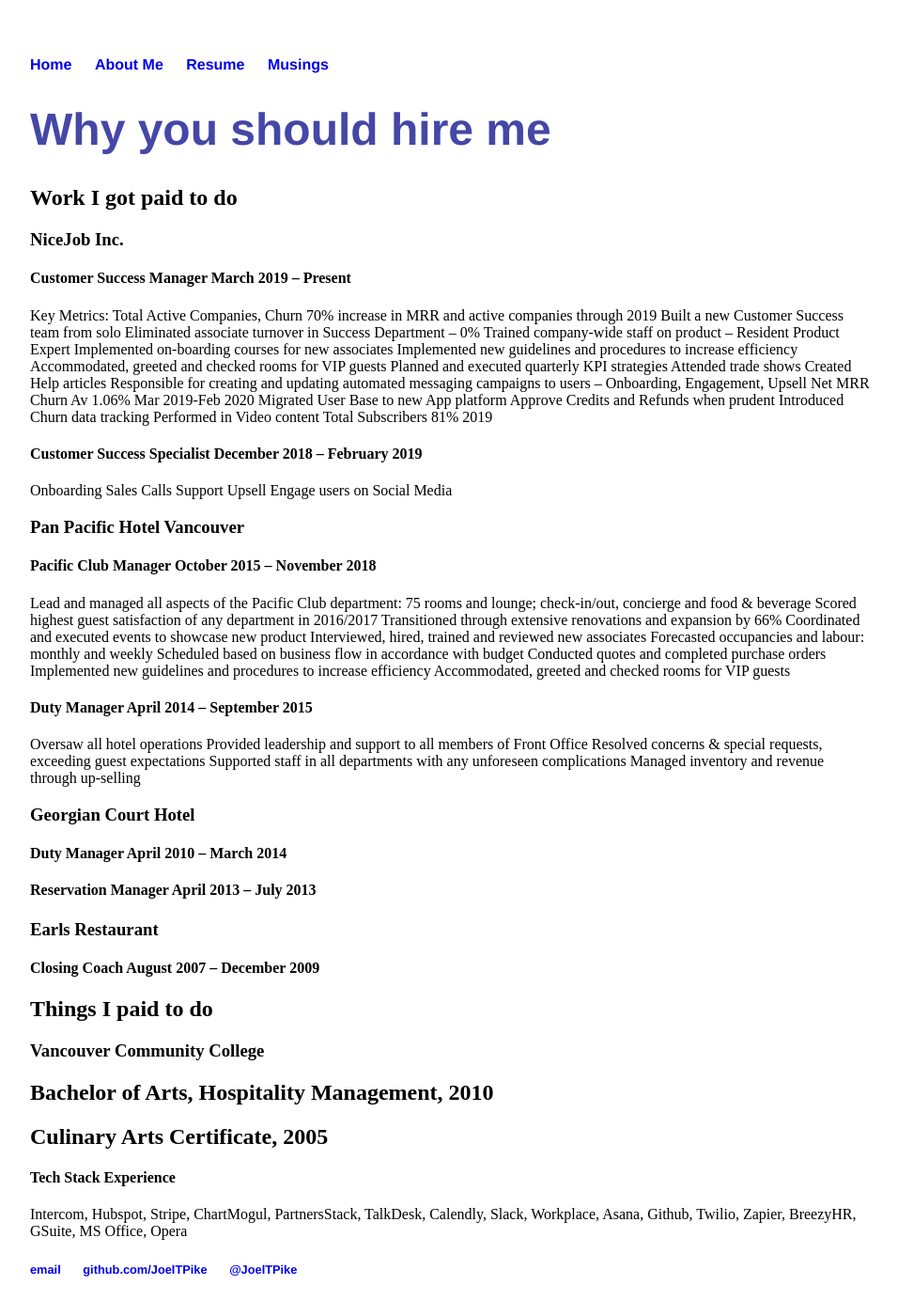
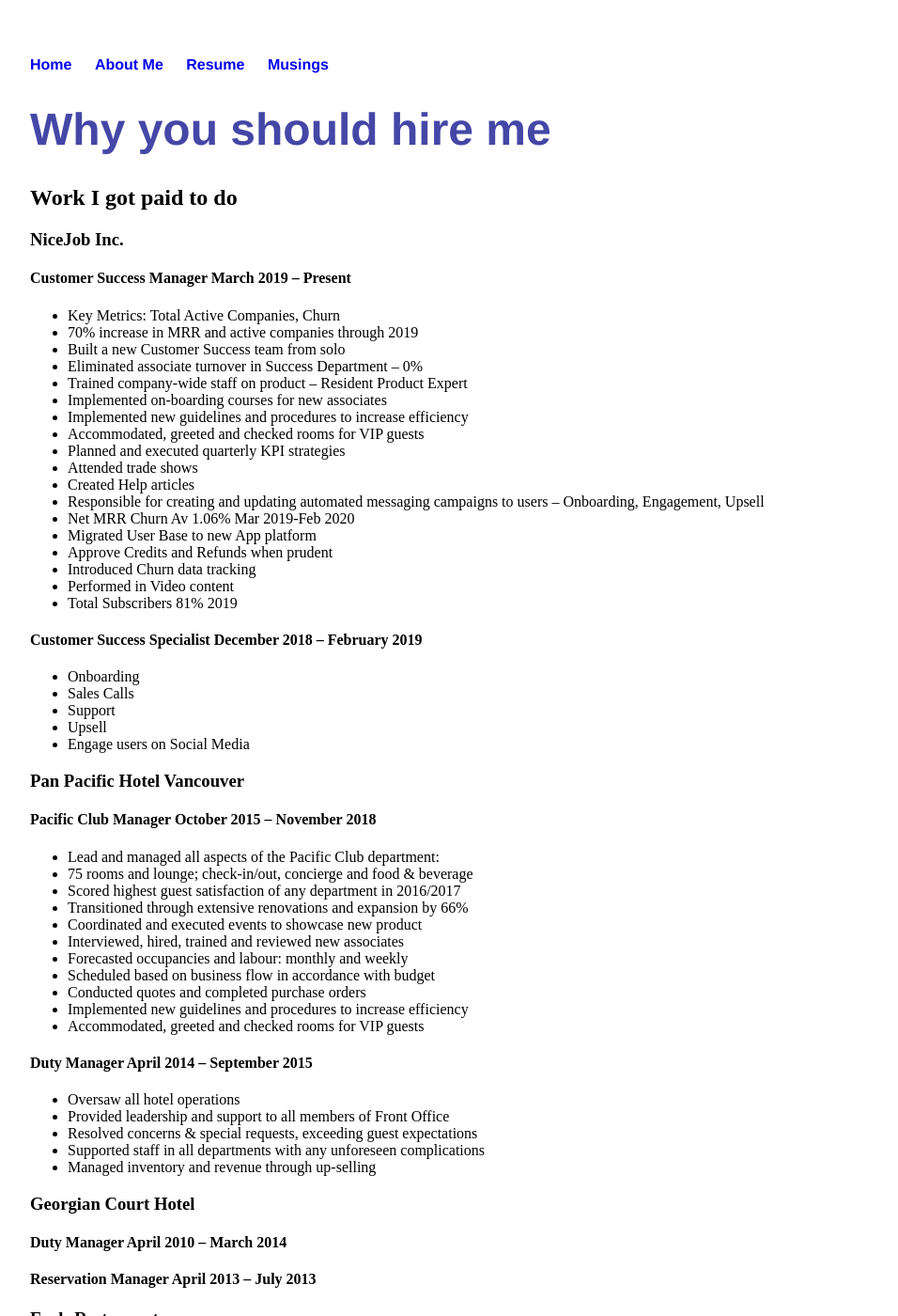
Before and after one commit to JoelTPike/joeltpike.github.io, a Jekyll site: the page built from cv/index.html, in a window 1280 px wide and 1400 px high. Shown: the whole window at 94% size, without its empty margins (160-1116 px from the left). Built offline with Jekyll 4.4.1, drawn with Linux system fonts in a browser that asks for light colours; some of the changed text lies outside the part shown.

Commit message:
Update index.html

```diff
--- a/cv/index.html
+++ b/cv/index.html
@@ -7,58 +7,64 @@ title: Why you should hire me
 <h2> Work I got paid to do</h2>
 <h3>NiceJob Inc.</h3>
 <h4>Customer Success Manager March 2019 – Present </h4>
-Key Metrics: Total Active Companies, Churn
-70% increase in MRR and active companies through 2019
-Built a new Customer Success team from solo
-Eliminated associate turnover in Success Department – 0%
-Trained company-wide staff on product – Resident Product Expert
-Implemented on-boarding courses for new associates
-Implemented new guidelines and procedures to increase efficiency
-Accommodated, greeted and checked rooms for VIP guests
-Planned and executed quarterly KPI strategies
-Attended trade shows
-Created Help articles
-Responsible for creating and updating automated messaging campaigns to users – Onboarding, Engagement, Upsell
-Net MRR Churn Av 1.06% Mar 2019-Feb 2020
-Migrated User Base to new App platform
-Approve Credits and Refunds when prudent
-Introduced Churn data tracking
-Performed in Video content
-Total Subscribers 81% 2019
+<ul>
+ <li>Key Metrics: Total Active Companies, Churn</li>
+<li>70% increase in MRR and active companies through 2019</li>
+<li>Built a new Customer Success team from solo</li>
+<li>Eliminated associate turnover in Success Department – 0%</li>
+<li>Trained company-wide staff on product – Resident Product Expert</li>
+<li>Implemented on-boarding courses for new associates</li>
+<li>Implemented new guidelines and procedures to increase efficiency</li>
+<li>Accommodated, greeted and checked rooms for VIP guests</li>
+<li>Planned and executed quarterly KPI strategies</li>
+<li>Attended trade shows</li>
+<li>Created Help articles</li>
+<li>Responsible for creating and updating automated messaging campaigns to users – Onboarding, Engagement, Upsell</li>
+<li>Net MRR Churn Av 1.06% Mar 2019-Feb 2020</li>
+<li>Migrated User Base to new App platform</li>
+<li>Approve Credits and Refunds when prudent</li>
+<li>Introduced Churn data tracking</li>
+<li>Performed in Video content</li>
+<li>Total Subscribers 81% 2019</li>
+</ul>
 
 
 <h4>Customer Success Specialist December 2018 – February 2019</h4>
-Onboarding
-Sales Calls
-Support
-Upsell
-Engage users on Social Media
+<ul>
+<li>Onboarding</li>
+<li>Sales Calls</li>
+<li>Support</li>
+<li>Upsell</li>
+<li>Engage users on Social Media</li>
+</ul>
 
 <h3>Pan Pacific Hotel Vancouver</h3>
 
 
 <h4>Pacific Club Manager October 2015 – November 2018</h4>
-Lead and managed all aspects of the Pacific Club department:
-75 rooms and lounge; check-in/out, concierge and food & beverage
-Scored highest guest satisfaction of any department in 2016/2017
-Transitioned through extensive renovations and expansion by 66%
-Coordinated and executed events to showcase new product
-Interviewed, hired, trained and reviewed new associates
-Forecasted occupancies and labour: monthly and weekly
-Scheduled based on business flow in accordance with budget
-Conducted quotes and completed purchase orders
-Implemented new guidelines and procedures to increase efficiency
-Accommodated, greeted and checked rooms for VIP guests
-
+<ul>
+<li>Lead and managed all aspects of the Pacific Club department:</li>
+<li>75 rooms and lounge; check-in/out, concierge and food & beverage</li>
+<li>Scored highest guest satisfaction of any department in 2016/2017</li>
+<li>Transitioned through extensive renovations and expansion by 66% </li>
+<li>Coordinated and executed events to showcase new product</li>
+<li>Interviewed, hired, trained and reviewed new associates</li>
+<li>Forecasted occupancies and labour: monthly and weekly</li>
+<li>Scheduled based on business flow in accordance with budget</li>
+<li>Conducted quotes and completed purchase orders</li>
+<li>Implemented new guidelines and procedures to increase efficiency</li>
+<li>Accommodated, greeted and checked rooms for VIP guests</li>
+</ul>
 
 
 <h4>Duty Manager April 2014 – September 2015</h4>
-Oversaw all hotel operations
-Provided leadership and support to all members of Front Office
-Resolved concerns & special requests, exceeding guest expectations
-Supported staff in all departments with any unforeseen complications
-Managed inventory and revenue through up-selling
-
+<ul>
+<li>Oversaw all hotel operations</li>
+<li>Provided leadership and support to all members of Front Office</li>
+<li>Resolved concerns & special requests, exceeding guest expectations</li>
+<li>Supported staff in all departments with any unforeseen complications</li>
+<li>Managed inventory and revenue through up-selling</li>
+</ul>
 
 
 
@@ -77,15 +83,33 @@ Managed inventory and revenue through up-selling
 <h2>Things I paid to do</h2>
 
 <h3>Vancouver Community College</h3>
-<h2>Bachelor of Arts, Hospitality Management, 2010 </h2>
-<h2>Culinary Arts Certificate, 2005</h2>
+<h4>Bachelor of Arts, Hospitality Management, 2010 </h4>
+<h4>Culinary Arts Certificate, 2005</h4>
 
 
+<h3>Programming Language Experience</h3>
+<ul>
+ <li>HTML</li>
+ <li>CSS</li>
 
-
-<h4>Tech Stack Experience</h4>
-
-
-Intercom, Hubspot, Stripe, ChartMogul, PartnersStack, TalkDesk, Calendly, Slack, Workplace, Asana, Github, Twilio, Zapier, BreezyHR, GSuite, MS Office, Opera
-
+<h3>Tech Stack Experience</h3>
+<ul>
+<li>Intercom</li>
+ <li>Hubspot</li>
+ <li>Stripe</li>
+ <li>ChartMogul</li>
+ <li>PartnersStack</li>
+ <li>TalkDesk</li>
+ <li>Calendly</li>
+ <li>Slack</li>
+ <li>Workplace</li>
+ <li>Asana</li>
+ <li>Github</li>
+ <li>Twilio</li>
+ <li>Zapier</li>
+ <li>BreezyHR</li>
+ <li>GSuite</li>
+<li>MS Office</li>
+ <li>Opera</li>
+</ul>
  </p>
```
